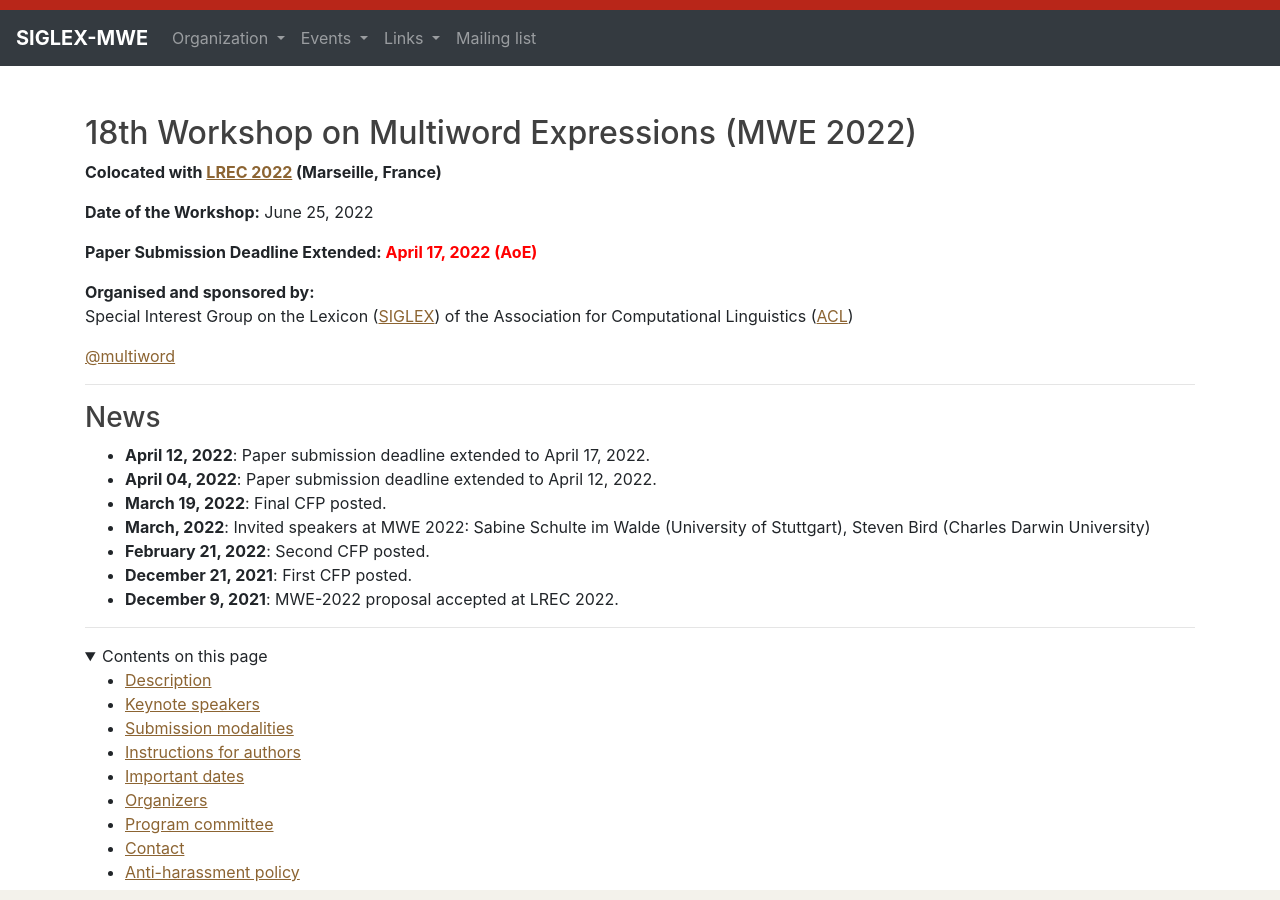
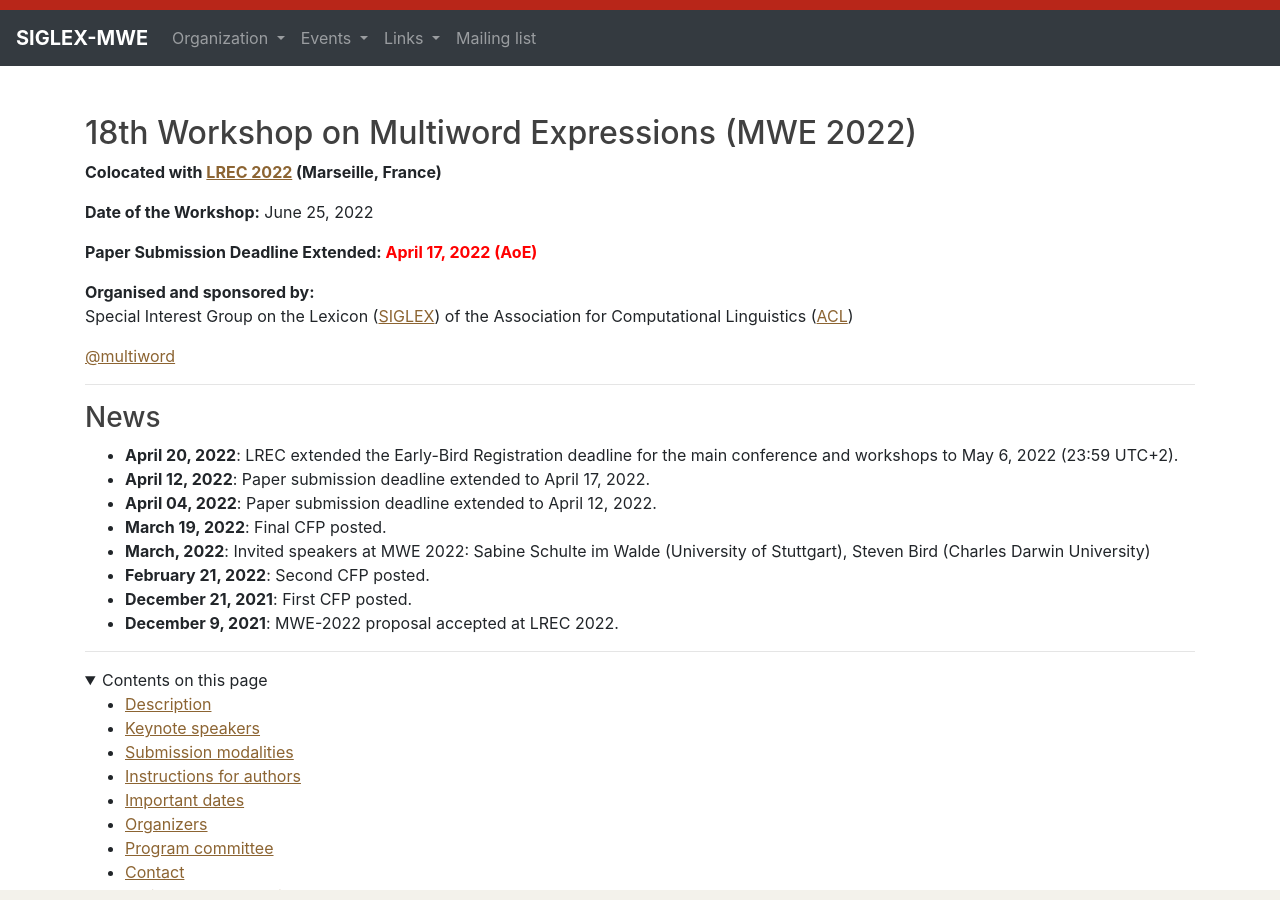
Before and after one commit to multiword/multiword.github.io, a Jekyll site: the page built from mwe2022/index.md, in a window 1280 px wide and 900 px high. Built offline with Jekyll 4.4.1, drawn with Linux system fonts in a browser that asks for light colours; comment, search, counter and statistics services are not loaded.

Commit message:
Add information about Early-Bird registration deadline

```diff
--- a/mwe2022/index.md
+++ b/mwe2022/index.md
@@ -22,6 +22,7 @@ Special Interest Group on the Lexicon ([SIGLEX](http://www.siglex.org/)) of the
 
 ### News
 
+* **April 20, 2022**: LREC extended the Early-Bird Registration deadline for the main conference and workshops to May 6, 2022 (23:59 UTC+2).
 * **April 12, 2022**: Paper submission deadline extended to April 17, 2022.
 * **April 04, 2022**: Paper submission deadline extended to April 12, 2022.
 * **March 19, 2022**: Final CFP posted.
```
